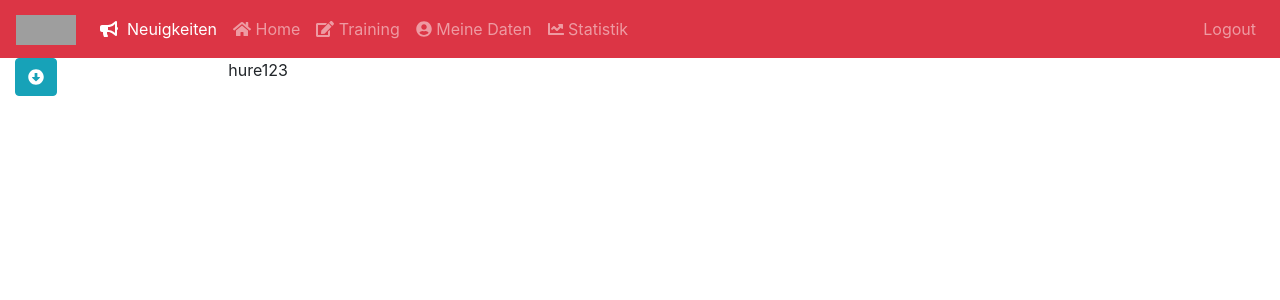
After one commit to jonasjarling/Studienarbeit, a Django app: template balance/balance/templates/balance/training.html in a window 1280 px wide. The commit adds this page. Shown: the top 300 px of the page. Run offline with Django 3.2, Linux system fonts and the light colour scheme; the template is opened without the code that fills it, so the values that code supplies are empty; some libraries are stand-ins or nearby versions; grey boxes are pictures that could not be loaded.

Commit message:
template with sidebar added

```diff
--- a/balance/balance/settings.py
+++ b/balance/balance/settings.py
@@ -14,6 +14,7 @@
 
 # Build paths inside the project like this: os.path.join(BASE_DIR, ...)
 BASE_DIR = os.path.dirname(os.path.dirname(os.path.abspath(__file__)))
+
 
 
 # Quick-start development settings - unsuitable for production
--- a/balance/balance/templates/balance/base.html
+++ b/balance/balance/templates/balance/base.html
@@ -10,23 +10,27 @@
 
     <script src="balance/balance/static/balance/bootstrap.min.js"></script>
     {%  endcomment %}
-    <script src="https://ajax.googleapis.com/ajax/libs/jquery/3.2.1/jquery.min.js"/>
+
 
     <script src="https://code.jquery.com/jquery-3.2.1.slim.min.js" integrity="sha384-KJ3o2DKtIkvYIK3UENzmM7KCkRr/rE9/Qpg6aAZGJwFDMVNA/GpGFF93hXpG5KkN" crossorigin="anonymous"></script>
     <link rel="stylesheet" href="https://maxcdn.bootstrapcdn.com/bootstrap/4.0.0/css/bootstrap.min.css" integrity="sha384-Gn5384xqQ1aoWXA+058RXPxPg6fy4IWvTNh0E263XmFcJlSAwiGgFAW/dAiS6JXm" crossorigin="anonymous">
+
+    {% load static %}
+</head>
+<body>
+    <!-- Script imports  -->
+    <script src="https://ajax.googleapis.com/ajax/libs/jquery/3.2.1/jquery.min.js"/>
     <script src="https://maxcdn.bootstrapcdn.com/bootstrap/4.0.0/js/bootstrap.min.js" integrity="sha384-JZR6Spejh4U02d8jOt6vLEHfe/JQGiRRSQQxSfFWpi1MquVdAyjUar5+76PVCmYl" crossorigin="anonymous"></script>
     <script src="https://cdnjs.cloudflare.com/ajax/libs/popper.js/1.12.9/umd/popper.min.js" integrity="sha384-ApNbgh9B+Y1QKtv3Rn7W3mgPxhU9K/ScQsAP7hUibX39j7fakFPskvXusvfa0b4Q" crossorigin="anonymous"></script>
     <script defer src="https://use.fontawesome.com/releases/v5.0.4/js/all.js"></script>
-    {% load staticfiles %}
-</head>
-<body>
+    <!-- NavBar -->
     <nav class="navbar navbar-dark navbar-expand-md bg-danger">
             <!-- Header -->
         <button class="navbar-toggler navbar-toggler-right" type="button" data-toggle="collapse" data-target="#navbarNavDropdown" aria-controls="navbarNavDropdown" aria-expanded="false" aria-label="Toggle navigation">
             <span class="navbar-toggler-icon"></span>
         </button>
         <a class="navbar-brand" href="#">
-            <img src ="balance/balance/static/balance/images/logo.svg" width="60" height="30" alt="BALANCE">
+            <img src ="{% static "balance/images/logo.jpg" %}" width="60" height="30" alt="BALANCE">
         </a>
             <!-- Items -->
             <div class="collapse navbar-collapse" id="navbarSupportedContent">
@@ -75,9 +79,10 @@
                 </ul>
             </div>
     </nav>
-
+    <!-- Content -->
 {% block body %}
 {% endblock %}
 
+    <!-- footer -->
 </body>
 </html>
--- /dev/null
+++ b/balance/balance/templates/balance/baseDoubleNav.html
@@ -0,0 +1,23 @@
+{% extends 'balance/base.html' %}
+
+{% block body %}
+
+    <div class="container-fluid">
+    <div class="row">
+        <div class="col-2">
+            <button class="btn btn-info" data-toggle="collapse" data-target="#leftBar"><i class="fas fa-arrow-alt-circle-down"></i></button>
+            <div id="leftBar" class="collapse">
+                test123
+            </div>
+
+        </div>
+        <div class="col-10">
+            hure123
+        </div>
+    </div>
+
+    </div>
+{% endblock %}
+
+{%  block content %}
+{%  endblock %}
--- a/balance/balance/templates/balance/index.html
+++ b/balance/balance/templates/balance/index.html
@@ -2,7 +2,7 @@
 
 {% block title %}
 SVFBalance | Startseite
-{% endblock%}
+{% endblock %}
 
 
 {% block body %}
--- /dev/null
+++ b/balance/balance/templates/balance/training.html
@@ -0,0 +1,10 @@
+{% extends 'balance/baseDoubleNav.html' %}
+
+{% block title %}
+SVFBalance | Training
+{% endblock %}
+
+
+{% block content %}
+<h1> this is Training!!11</h1>
+{% endblock %}
--- a/balance/balance/urls.py
+++ b/balance/balance/urls.py
@@ -20,6 +20,10 @@
 
 urlpatterns = (
     path('admin/', admin.site.urls),
-    url(r'^$', views.index, name='index'),
+    path('training/', views.training, name='training'),
+
+
+
+    path(r'^$', views.index, name='index'),
 
 )
```
Also changed, not shown: balance/balance/views.py (+8 -0 lines).
